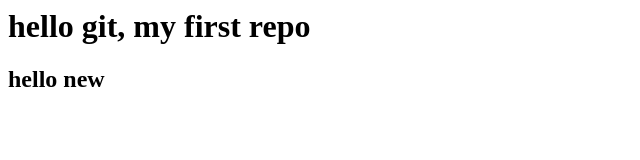
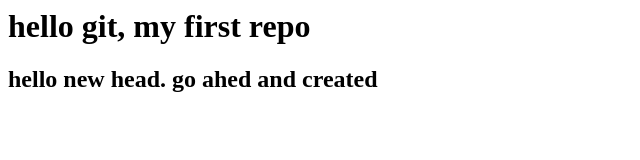
Before and after one commit to dreamvalidator/firstrepo, a plain HTML site: page index.html in a window 1280 px wide. Shown: the whole page, without its empty margins (0-640 px from the left). Drawn offline with Linux system fonts and the light colour scheme.

Commit message:
udated qouted 2

```diff
--- a/index.html
+++ b/index.html
@@ -1,4 +1,4 @@
 <html><body>
 <h1>hello git, my first repo </h1>
-<h2>hello new </h2>
+<h2>hello new head. go ahed and created</h2>
 </body></html>
```
